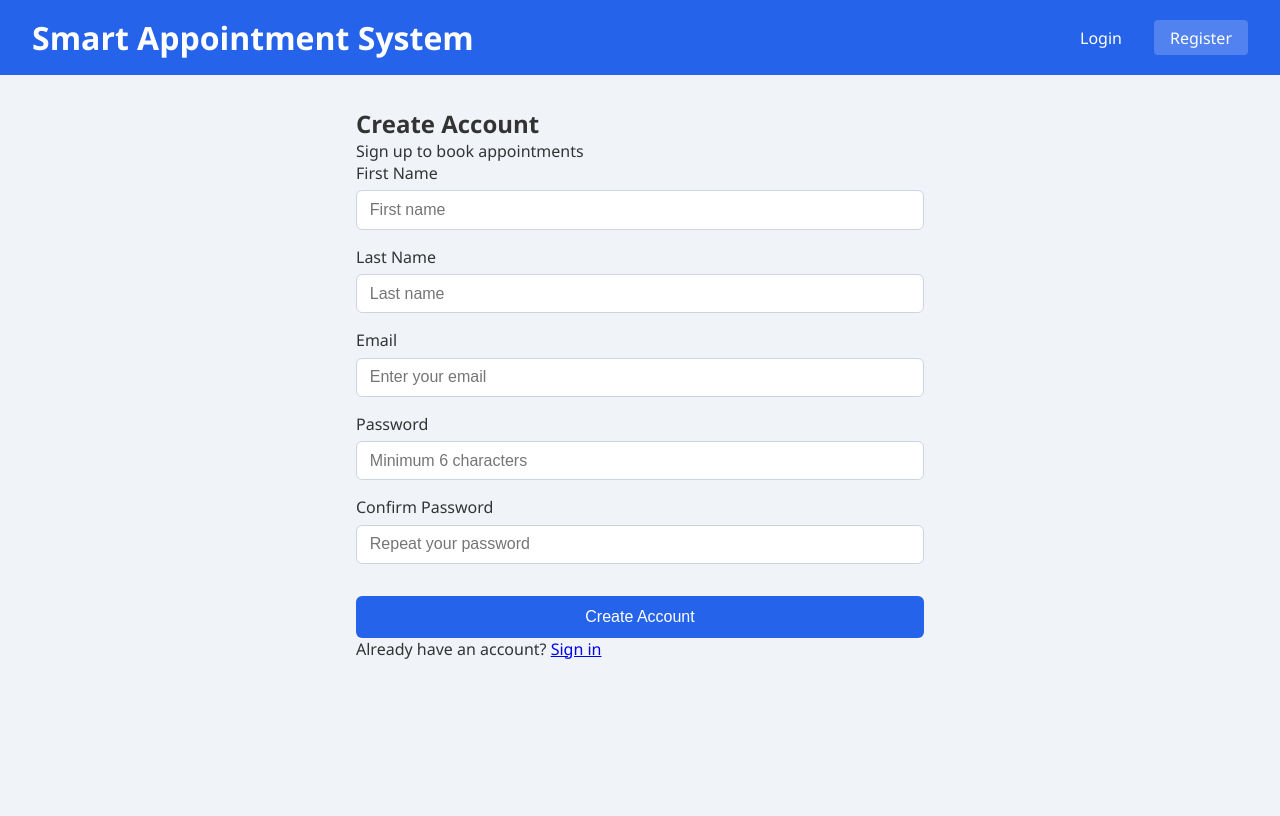
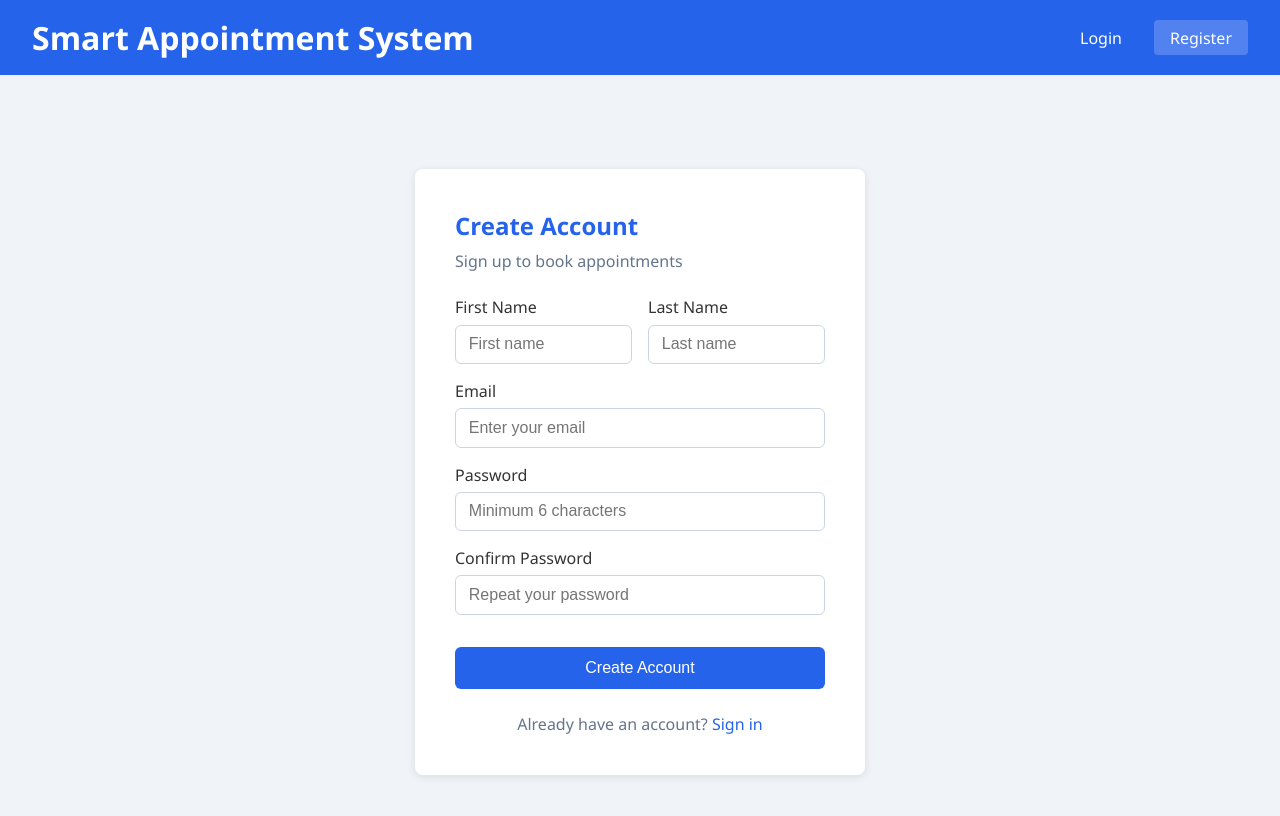
Before and after one commit to LakshmiPriya-22/SmartAppointmentQueueManagementSystem, a React app in the folder frontend/: page /register in a window 1280 px wide. Shown: the top 816 px of the page. Built offline with nearby package versions, Linux system fonts and the light colour scheme; no server answers; the HTML template or start-up script is replaced by a standard one.

Commit message:
feat: add auth page styles

```diff
--- a/frontend/src/index.css
+++ b/frontend/src/index.css
@@ -469,3 +469,71 @@ tr.highlight {
     color: #2563eb;
     margin-bottom: 1.5rem;
 }
+
+/* Auth Pages */
+.auth-page {
+    display: flex;
+    justify-content: center;
+    align-items: center;
+    min-height: calc(100vh - 70px);
+    padding: 2rem 1rem;
+}
+
+.auth-card {
+    background: white;
+    padding: 2.5rem;
+    border-radius: 8px;
+    box-shadow: 0 2px 8px rgba(0,0,0,0.1);
+    width: 100%;
+    max-width: 450px;
+}
+
+.auth-card h2 {
+    color: #2563eb;
+    margin-bottom: 0.5rem;
+}
+
+.auth-subtitle {
+    color: #64748b;
+    margin-bottom: 1.5rem;
+}
+
+.auth-link {
+    text-align: center;
+    margin-top: 1.5rem;
+    color: #64748b;
+}
+
+.auth-link a {
+    color: #2563eb;
+    text-decoration: none;
+    font-weight: 500;
+}
+
+.form-row {
+    display: grid;
+    grid-template-columns: 1fr 1fr;
+    gap: 1rem;
+}
+
+.nav-user {
+    color: white;
+    padding: 0.4rem 0.8rem;
+    font-size: 0.9rem;
+}
+
+.nav-logout {
+    background: rgba(255,255,255,0.2);
+    color: white;
+    border: 1px solid rgba(255,255,255,0.3);
+    padding: 0.4rem 1rem;
+    border-radius: 4px;
+    cursor: pointer;
+    width: auto;
+    margin: 0;
+    font-size: 0.9rem;
+}
+
+.nav-logout:hover {
+    background: rgba(255,255,255,0.3);
+}
```
